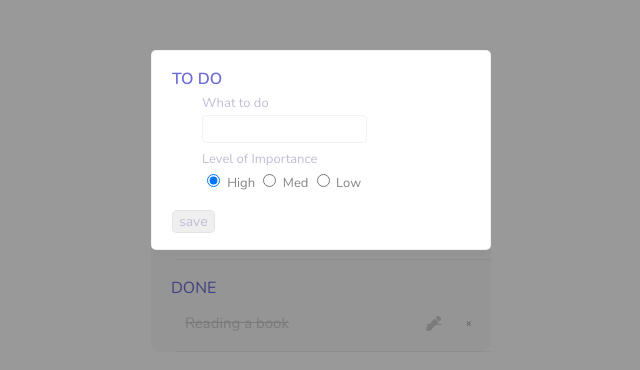
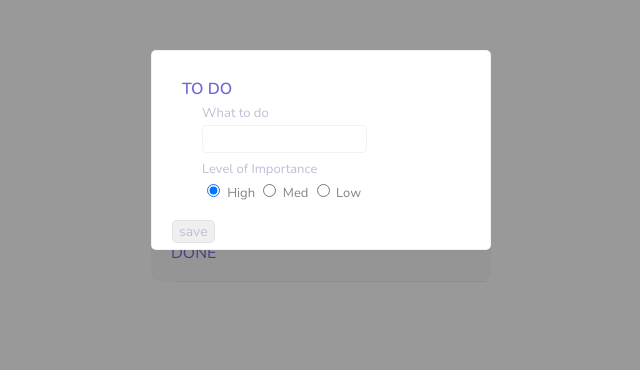
Before and after one commit to imacoolgirlyo/TodoList, a plain HTML site: page index.html in a window 1280 px wide. Both pictures are taken after a click on the link 770 px from the left and 167 px from the top of the page. Shown: the whole page, without its empty margins (319-959 px from the left). Drawn offline with nearby package versions, Linux system fonts and the light colour scheme.

Commit message:
list 에 있던 defalut 삭제

```diff
--- a/css/todolist.css
+++ b/css/todolist.css
@@ -110,8 +110,8 @@ font-weight: 700;
 
 
 .title {
-    margin-top: 20px;
-    margin-left: 20px;
+
+    margin: 20px;
     font-weight: 400;
     color: #6B6AD7;
 }
@@ -211,6 +211,7 @@ font-weight: 700;
 
 .popup__title{
     font-weight: 600;
+    margin: 10px;
 }
 
 .popup-font{
--- a/index.html
+++ b/index.html
@@ -47,10 +47,10 @@
    <ul id = "todo" class = "todo">
 
        <li class="list__info">
-           <div class = "list__importance"> </div>
+           <!-- <div class = "list__importance"> </div>
            <div class="list__content">Eating Pizza</div>
            <i class="fas fa-pen"></i>
-            <div class ="list__remove">X</div>
+            <div class ="list__remove">X</div> -->
         </li>
 
    </ul>
@@ -58,9 +58,9 @@
    <ul id="completed" class = "todo">
 
         <li class="list__info list__name-checked">
-                <div class="list__content">Reading a book</div>
+                <!-- <div class="list__content">Reading a book</div>
                 <i class="fas fa-pen"></i>
-                <div class ="list__remove">X</div>
+                <div class ="list__remove">X</div> -->
         </li>
 
    </ul>
@@ -69,7 +69,7 @@
 
 <div id = "input__form" class = "popup">
     <div class = "popup__content">
-        <h2 class = "popup__title"> TO DO</h2>
+        <div class = "popup__title"><h2> TO DO</h2></div>
         <form>
             <div id = "list__input-id" class="list__input">
                 <div class = "list__input-top">
```
